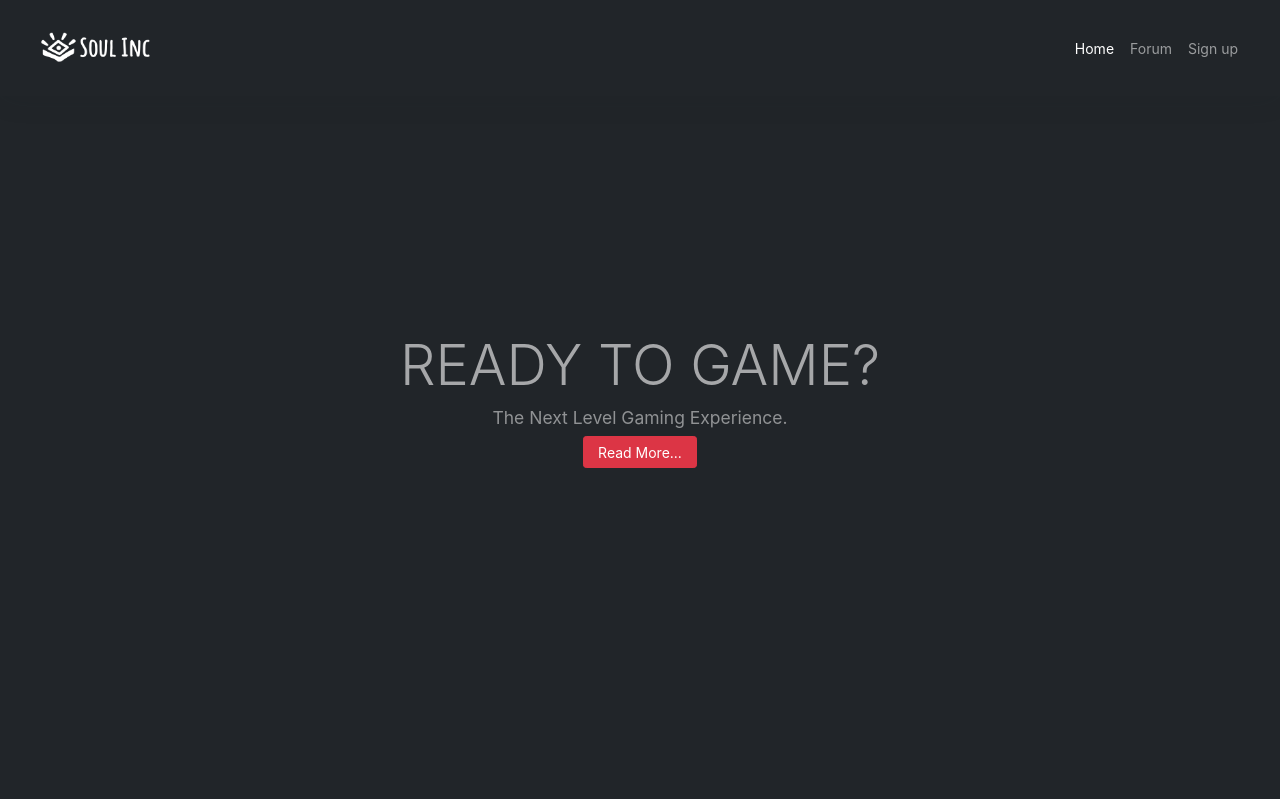
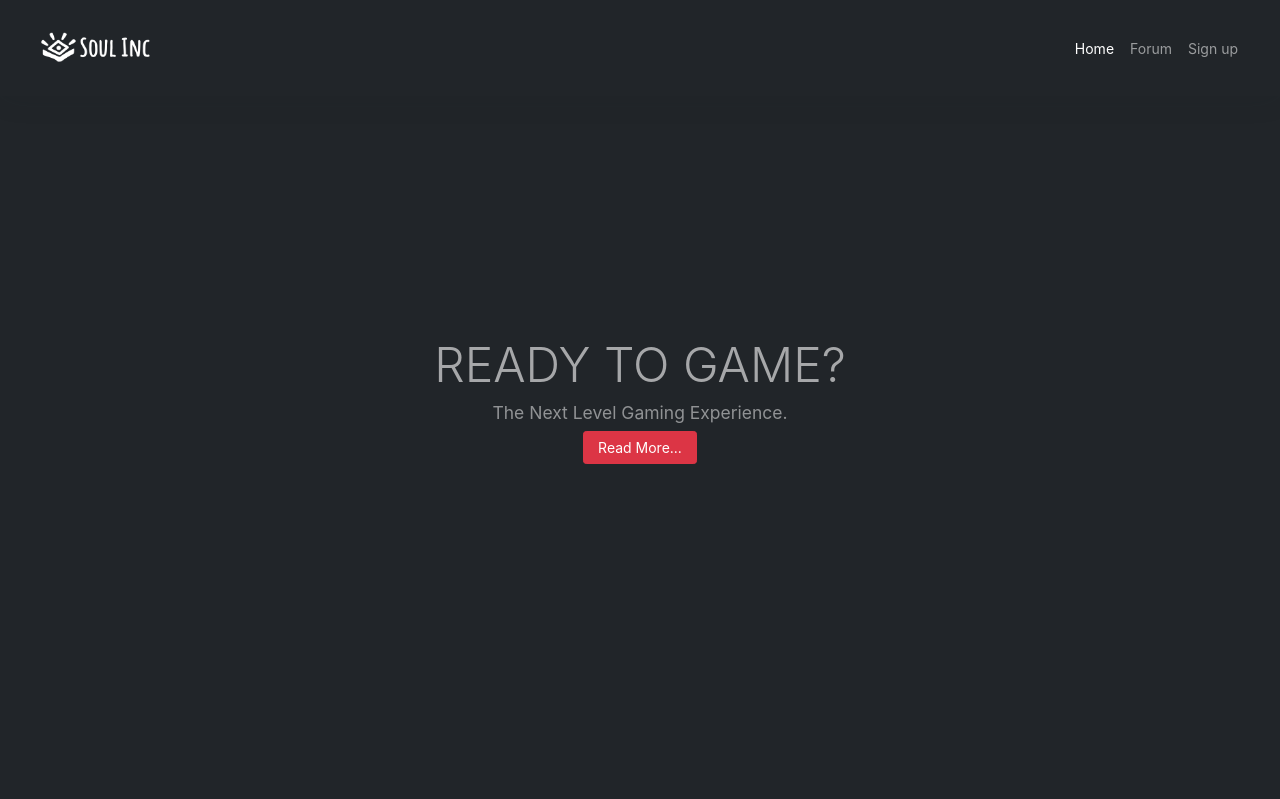
Before and after one commit to mathewdy/forum_system, a PHP site: page / in a window 1280 px wide. Shown: the top 799 px of the page. Run offline with PHP 8.4, Linux system fonts and the light colour scheme.

Commit message:
Update index.php

```diff
--- a/index.php
+++ b/index.php
@@ -36,7 +36,7 @@
 <div class="container-fluid p-0">
     <div id="banner">
         <section class="bg-dark vh-100 d-flex flex-column align-items-center justify-content-center">
-            <h3 class="display-4" style="color: rgba(255,255,255,0.6);">READY TO GAME?</h3>
+            <h3 class="display-5 text-center" style="color: rgba(255,255,255,0.6);">READY TO GAME?</h3>
             <h4 class="dislay-6" style="color: rgba(255,255,255,0.5);">The Next Level Gaming Experience.</h4>
             <a href="#game" class="btn btn-danger">Read More...</a>
         </section>
```
